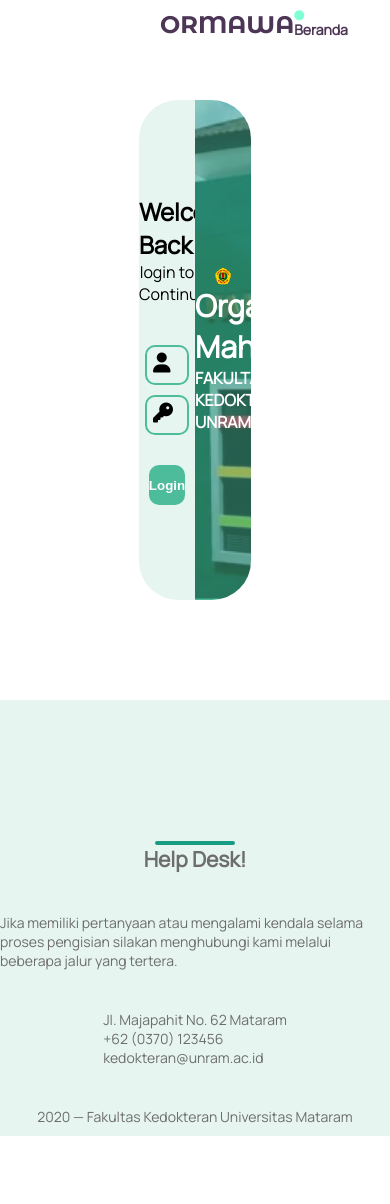
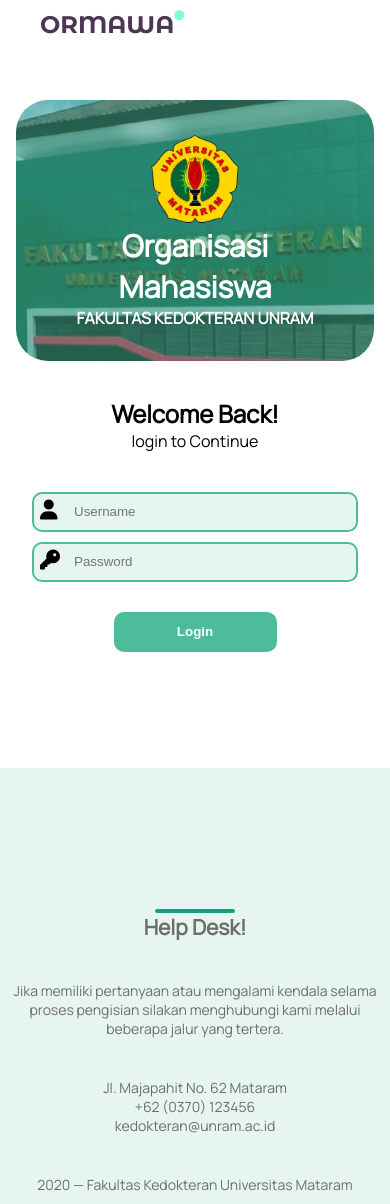
Before and after one commit to wawanharianto/Sistem-Ormawa-unram, a React (Create React App) app: page /login in a window 390 px wide. Before the commit the page ends 1136 px from the top, so only its background shows below. Built offline with nearby package versions, Linux system fonts and the light colour scheme.

Commit message:
responsive navbar, footer, konten hal depan, login

```diff
--- a/src/component/Content.css
+++ b/src/component/Content.css
@@ -3,13 +3,13 @@
   display: flex;
   font-family: 'Manrope', sans-serif;
   font-weight: 800;
+  justify-content: center;
 }
 .contentContainer .sideRight img {
   position: relative;
   margin-bottom: 0;
   margin-top: auto;
-  max-width: 100%;
-  top: 200px;
+  margin-bottom: -3rem;
 }
 .contentContainer .sideLeft {
   max-width: 799px;
@@ -48,3 +48,25 @@
 .conButton :nth-child(2) > button:hover {
   background-color: #5ccaa8;
 }
+
+/* response */
+@media only screen and (max-width: 920px) {
+  .contentContainer .sideRight img {
+    width: 50%;
+    position: absolute;
+    left: 100px;
+    z-index: -1;
+    top: auto;
+    bottom: 40vh;
+    margin-left: 30%;
+    opacity: 0.2;
+  }
+}
+@media only screen and (max-width: 420px) {
+  .contentContainer .sideRight img {
+    display: none;
+  }
+  .contentContainer {
+    text-align: center;
+  }
+}
--- a/src/component/Footer.css
+++ b/src/component/Footer.css
@@ -5,9 +5,10 @@ footer {
   bottom: 0;
   position: static;
   left: 0;
+  right: 0;
+  bottom: 0;
+  top: auto;
   z-index: 0;
-  width: 100%;
-  top: 100%;
 
   padding-bottom: 10px;
   font-family: 'Manrope', sans-serif;
@@ -40,3 +41,13 @@ footer .line1 {
   width: 400px;
   margin-bottom: 40px;
 }
+
+/* respose tab */
+
+/* response Mobile */
+@media only screen and (max-width: 480px) {
+  footer * {
+    justify-content: center;
+    text-align: center;
+  }
+}
--- a/src/component/Login/Login.css
+++ b/src/component/Login/Login.css
@@ -9,17 +9,15 @@
   justify-content: center;
 }
 .conLogin div {
-  width: 80%;
+  width: 50%;
 }
 .loginleft {
-  background-color: #e6f5f0;
-  border-radius: 39px 0 0 39px;
-  box-sizing: border-box;
   display: flex;
+  justify-content: center;
   flex-direction: column;
-  justify-content: center;
   text-align: center;
 }
+
 .loginleft form {
   display: flex;
   flex-direction: column;
@@ -33,7 +31,7 @@
   height: 40px;
   border: 2px solid #4dbc9b;
   border-radius: 10px;
-  width: 80%;
+  width: 100%;
   margin-bottom: 10px;
   padding-left: 40px;
   outline: none;
@@ -60,7 +58,7 @@
   background-color: #4dbc9b;
   border: none;
   border-radius: 10px;
-  width: 65%;
+  width: 50%;
   margin: 20px auto auto auto;
   cursor: pointer;
 }
@@ -86,3 +84,31 @@
 .loginright h2 {
   font-size: 30px;
 }
+
+/* respose tab */
+@media only screen and (max-width: 720px) {
+  .conLogin {
+    flex-direction: column;
+    padding: 0 5rem 0 5rem;
+  }
+
+  .conLogin div {
+    width: 100%;
+  }
+  .loginleft {
+    order: 1;
+    margin-top: 20px;
+    padding: 1rem;
+  }
+  .loginright {
+    border-radius: 2rem;
+    padding: 2rem;
+  }
+}
+
+@media only screen and (max-width: 480px) {
+  .conLogin {
+    flex-direction: column;
+    padding: 0 1rem 0 1rem;
+  }
+}
--- a/src/component/Login/Login.jsx
+++ b/src/component/Login/Login.jsx
@@ -2,13 +2,12 @@ import React, { useState } from 'react';
 import './Login.css';
 import logounram from '../../img/img3.png';
 import axios from 'axios';
-import { useNavigate } from 'react-router-dom';
 
 function Login() {
   const [username, setusername] = useState('');
   const [password, setpassword] = useState('');
   const [msg, setmsg] = useState('');
-  const navigate = useNavigate();
+  // const navigate = useNavigate();
 
   const Auth = async (e) => {
     e.preventDefault();
@@ -23,7 +22,7 @@ function Login() {
         },
       });
       setmsg('Login Success');
-      navigate('/dasboard');
+      // navigate('/dashboard');
     } catch (error) {
       if (error.response) {
         setmsg(error.response.data.msg);
--- a/src/component/Navbar.css
+++ b/src/component/Navbar.css
@@ -27,10 +27,26 @@
   display: flex;
 }
 .navContainer ul > li {
-  margin: 10px 59px 0 0px;
+  margin: 10px 59px 0 0;
   list-style: none;
   cursor: pointer;
   font-family: 'Manrope', sans-serif;
   font-weight: 800;
   font-size: 14px;
 }
+/* response tab */
+
+@media only screen and (max-width: 820px) {
+  .navContainer {
+    padding: 10px 40px 10px 40px;
+  }
+  .navContainer ul > li {
+    margin: 10px 20px 0 0;
+  }
+}
+
+@media only screen and (max-width: 420px) {
+  .navContainer ul {
+    display: none;
+  }
+}
```
